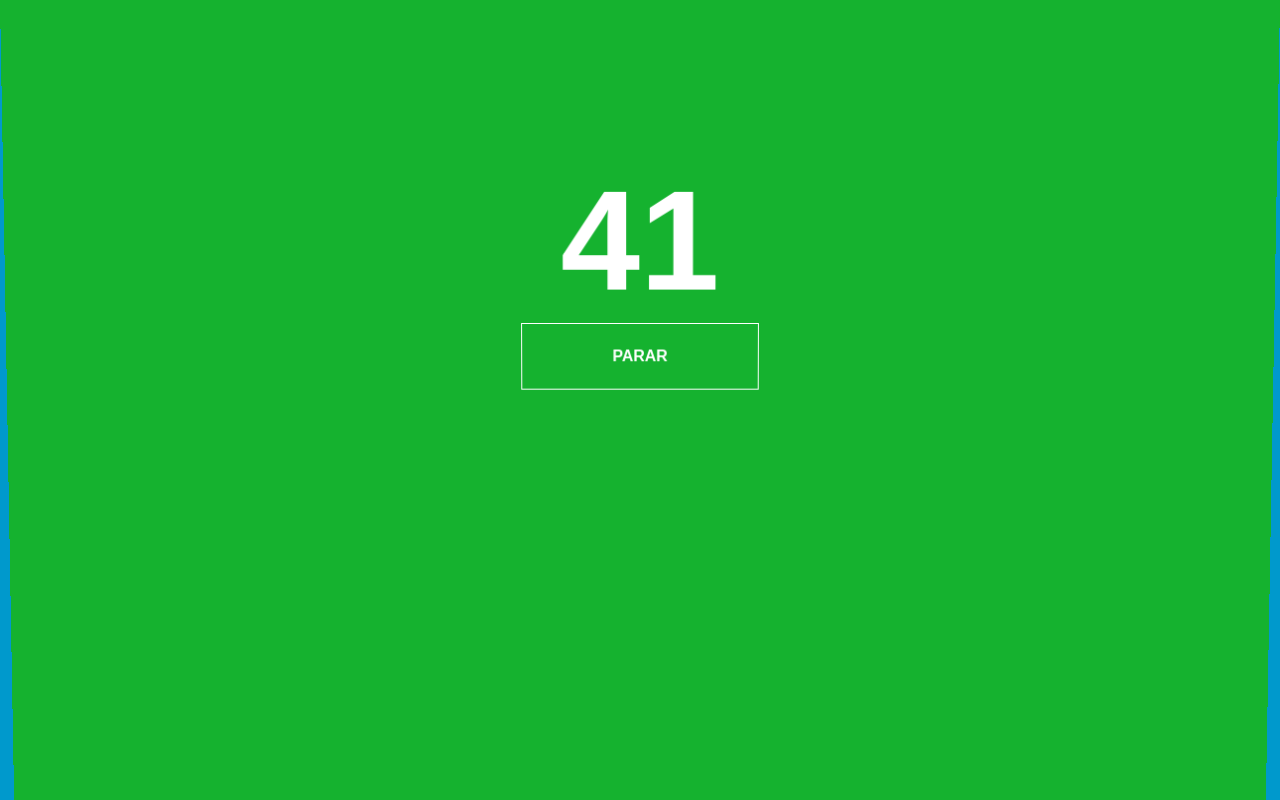
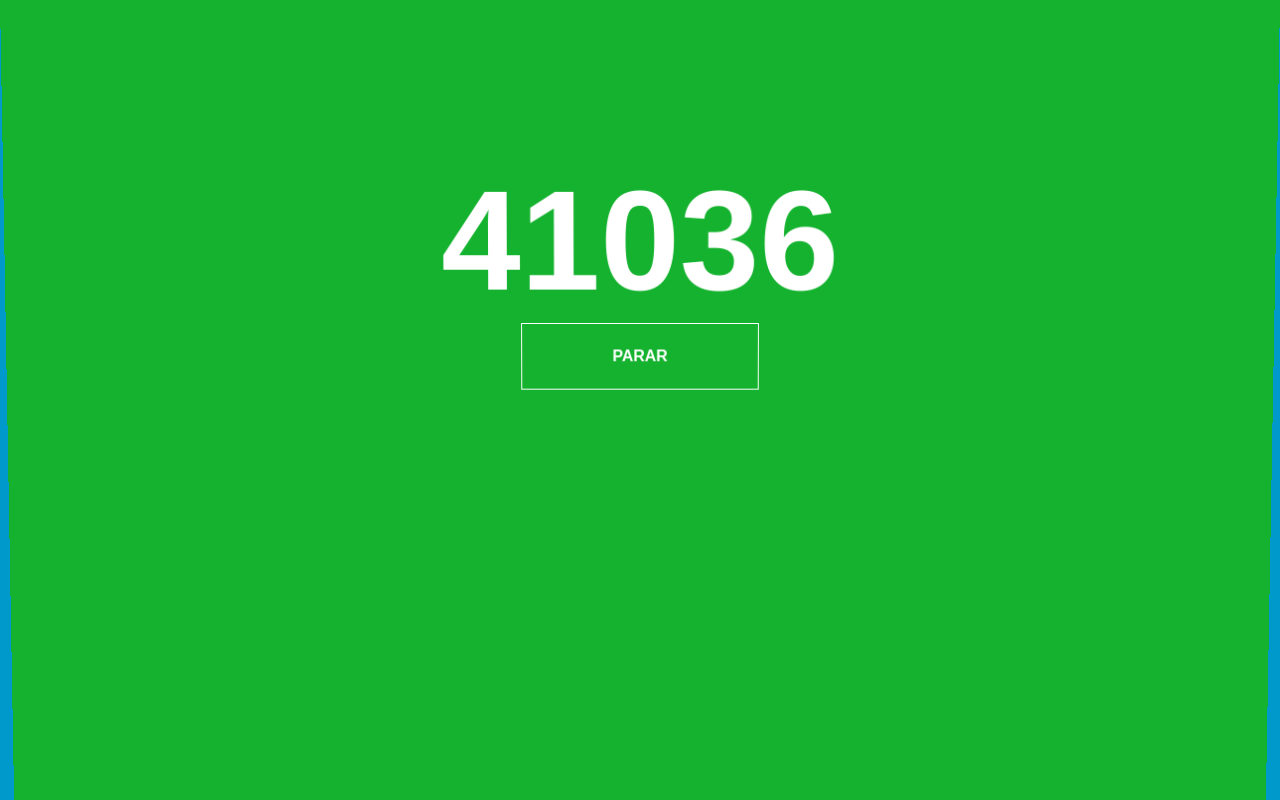
Before and after one commit to freddysae0/sorteo-with-vue-3, a Vue app: page / in a window 1280 px wide. Shown: the top 800 px of the page. Built offline with nearby package versions, Linux system fonts and the light colour scheme.

Commit message:
maximo = 100000 <body-carousel :min="0" :max="100000"></body-carousel>

```diff
--- a/src/components/AppBody.vue
+++ b/src/components/AppBody.vue
@@ -5,7 +5,7 @@
     </section>
 
     <section id="dos">
-      <body-carousel :min="1" :max="100"></body-carousel>
+      <body-carousel :min="0" :max="100000"></body-carousel>
     </section>
   </div>
 </template>
```
